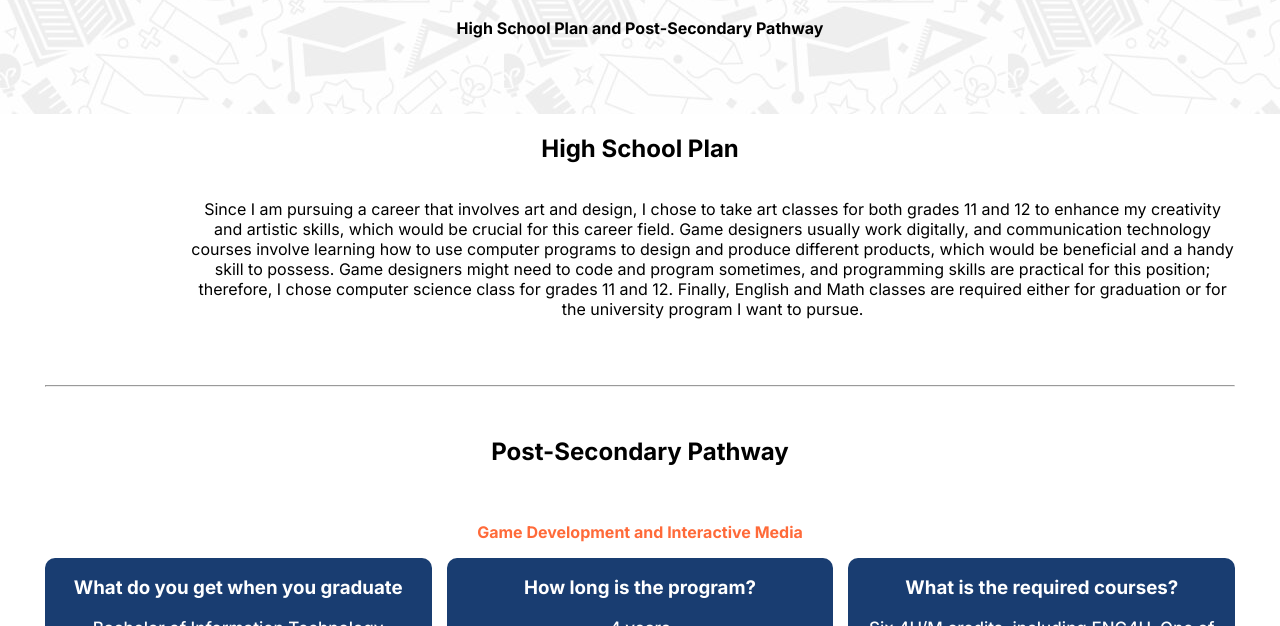
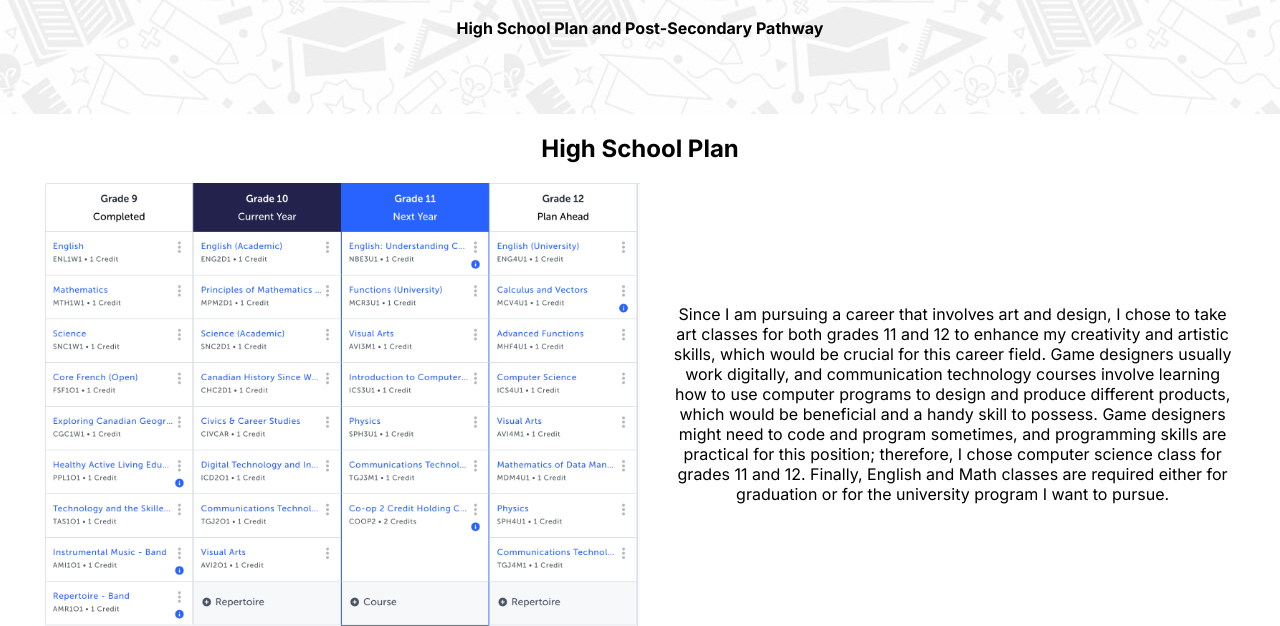
Before and after one commit to Some1intheworld/occupationalprofile, a plain HTML site: page education.html in a window 1280 px wide. Shown: the part 174-800 px from the top of the page. Drawn offline with Linux system fonts and the light colour scheme.

Commit message:
Update education.html

```diff
--- a/education.html
+++ b/education.html
@@ -36,7 +36,7 @@
     <div class="container hidden">
       <div class="hsp">
         <img
-          src="Screenshot 2024-03-29 at 6.07.08 PM.png"
+          src="highschool.png"
           alt=""
           class="courses"
         />
```
